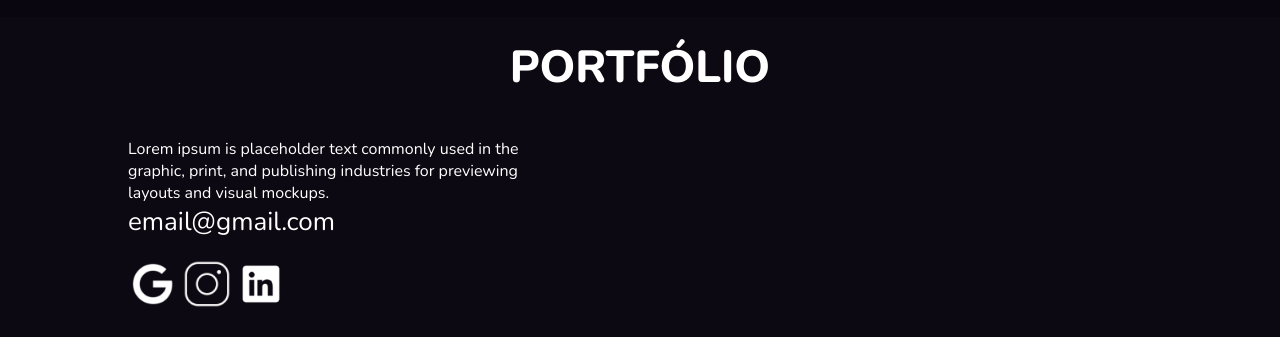
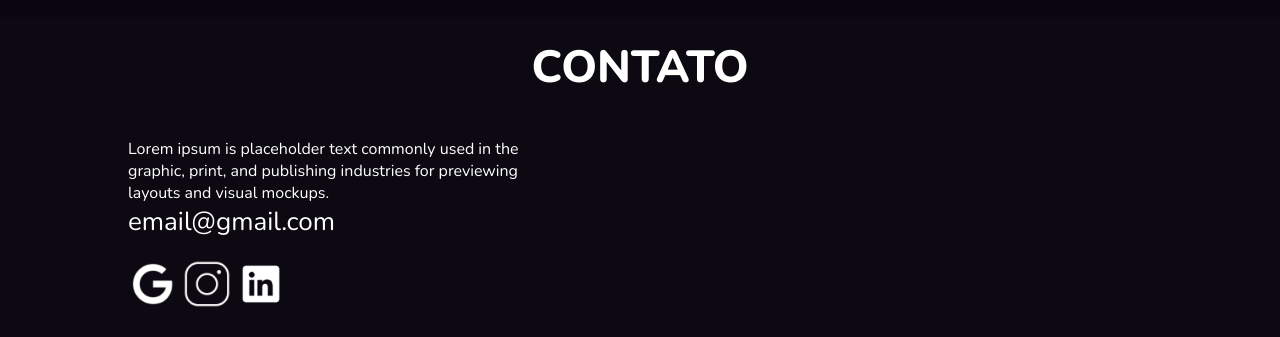
Before and after one commit to KalebSouzaDEV/MatheusMotion, a plain HTML site: page index.html in a window 1280 px wide. Shown: the part 1690-2027 px from the top of the page. Drawn offline with nearby package versions, Linux system fonts and the light colour scheme.

Commit message:
Correção de textos

```diff
--- a/index.html
+++ b/index.html
@@ -60,7 +60,7 @@
     </section>
     <section class="contato">
         <div class="container">
-            <h1>PORTFÓLIO</h1>
+            <h1>CONTATO</h1>
             <p>Lorem ipsum is placeholder text commonly used in the graphic, print, and publishing industries for previewing layouts and visual mockups. </p>
             <h3>email@gmail.com</h3>
             <div class="contact-logos">
```
